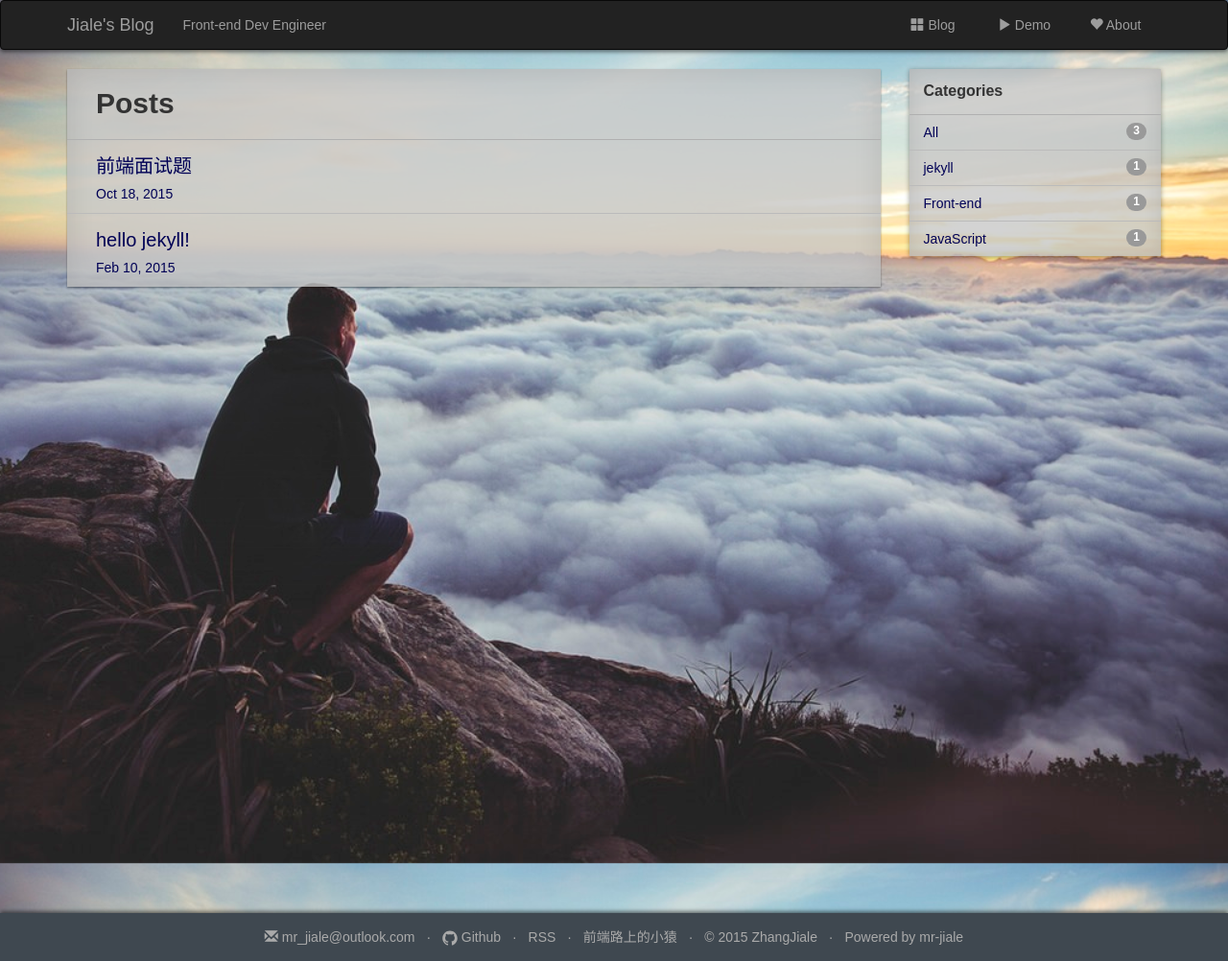
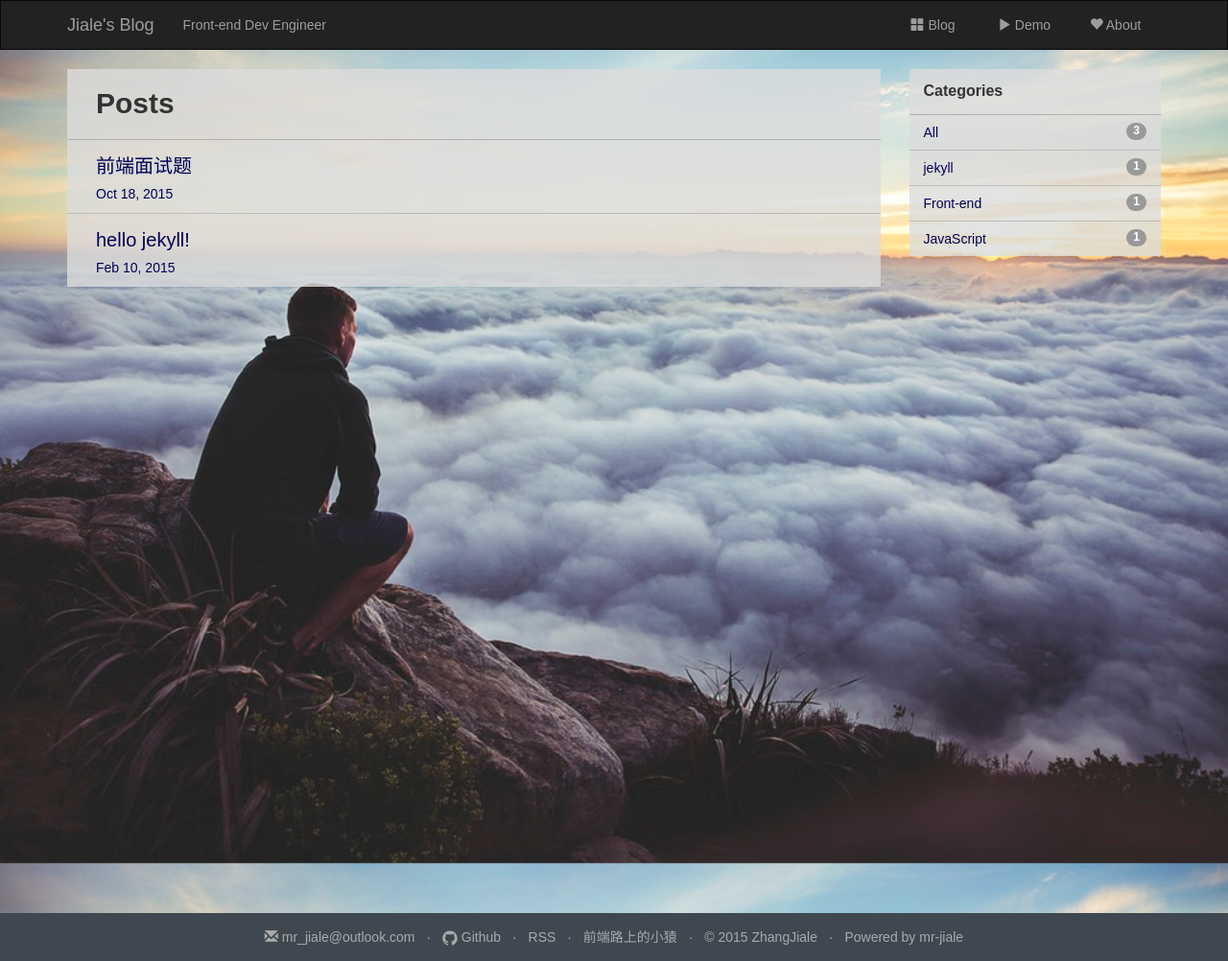
Before and after one commit to mrzjl/mrzjl.github.io, a Jekyll site: the page built from index.html, in a window 1280 px wide. Shown: the whole page at 96% size. Built offline with Jekyll 4.4.1, drawn with Linux system fonts in a browser that asks for light colours; nearby versions of some CDN libraries; comment, search, counter and statistics services are not loaded; a style sheet for code colours, icons or effects is not loaded.

Commit message:
reset some shadow

```diff
--- a/static/css/index.css
+++ b/static/css/index.css
@@ -54,13 +54,8 @@ table td{
 #index a:active {color: #99b}	/* 选定的链接 */
 
 /* navbar */
-nav{
-	-webkit-box-shadow: 0 2px 4px rgba(0,0,0,0.5);
-	-moz-box-shadow: 0 2px 4px rgba(0,0,0,0.5);
-	-o-box-shadow: 0 2px 4px rgba(0,0,0,0.5);
-	box-shadow: 0 2px 4px rgba(0,0,0,0.5);
-
-	border-radius: 0;
+.navbar {
+    border-radius: 0!important;
 }
 .navbar-nav li{
 	width: 95px;
@@ -72,11 +67,7 @@ nav{
 	min-height: 800px;
 }
 .post-area{
-	background-color: rgba(200, 200, 200, 0.8);
-	-webkit-box-shadow: 0 1px 2px rgba(0,0,0,0.4),0 0 30px rgba(10,10,0,0.1) inset;
-	-moz-box-shadow: 0 1px 2px rgba(0,0,0,0.4),0 0 30px rgba(10,10,0,0.1) inset;
-	-o-box-shadow: 0 1px 2px rgba(0,0,0,0.4),0 0 30px rgba(10,10,0,0.1) inset;
-	box-shadow: 0 1px 2px rgba(0,0,0,0.4),0 0 30px rgba(10,10,0,0.1) inset;
+	background-color: rgba(220, 220, 220, 0.8);
 }
 .post-list-header{
 	padding: 15px 30px;
@@ -160,11 +151,7 @@ nav{
 .shadow-corner-curl{
 
 	position: relative;
-	background-color:rgba(200,200,200,0.8);
-	-webkit-box-shadow: 0 1px 5px rgba(0,0,0,0.4),0 0 20px rgba(0,0,0,0.1) inset;
-	-moz-box-shadow: 0 1px 5px rgba(0,0,0,0.4),0 0 20px rgba(0,0,0,0.1) inset;
-	-o-box-shadow: 0 1px 5px rgba(0,0,0,0.4),0 0 20px rgba(0,0,0,0.1) inset;
-	box-shadow: 0 1px 5px rgba(0,0,0,0.4),0 0 20px rgba(0,0,0,0.1) inset;
+	background-color:rgba(220,220,220,0.8);
 }
 /*
 .shadow-corner-curl:before{
@@ -220,11 +207,6 @@ footer{
 	background: #3f4850;
 	color: #aaa;
 	text-align: center;
-
-	-webkit-box-shadow: 0 -2px 4px rgba(0,0,0,0.5);
-	-moz-box-shadow: 0 -2px 4px rgba(0,0,0,0.5);
-	-o-box-shadow: 0 -2px 4px rgba(0,0,0,0.5);
-	box-shadow: 0 -2px 4px rgba(0,0,0,0.5);
 }
 footer a:link {color: #aaa}		/* 未访问的链接 */
 footer a:visited {color: #888}	/* 已访问的链接 */
@@ -449,11 +431,7 @@ blockquote:last-child {
 	line-height: 25px;
 }
 .shadow-bottom-center{
-	background-color:rgba(200,200,200,0.8);
-	-webkit-box-shadow: 0 1px 5px rgba(0,0,0,0.4),0 0 20px rgba(0,0,0,0.1) inset;
-	-moz-box-shadow: 0 1px 5px rgba(0,0,0,0.4),0 0 20px rgba(0,0,0,0.1) inset;
-	-o-box-shadow: 0 1px 5px rgba(0,0,0,0.4),0 0 20px rgba(0,0,0,0.1) inset;
-	box-shadow: 0 1px 5px rgba(0,0,0,0.4),0 0 20px rgba(0,0,0,0.1) inset;
+	background-color:rgba(220,220,220,0.8);
 }
 
 #myAffix .affix{
```
